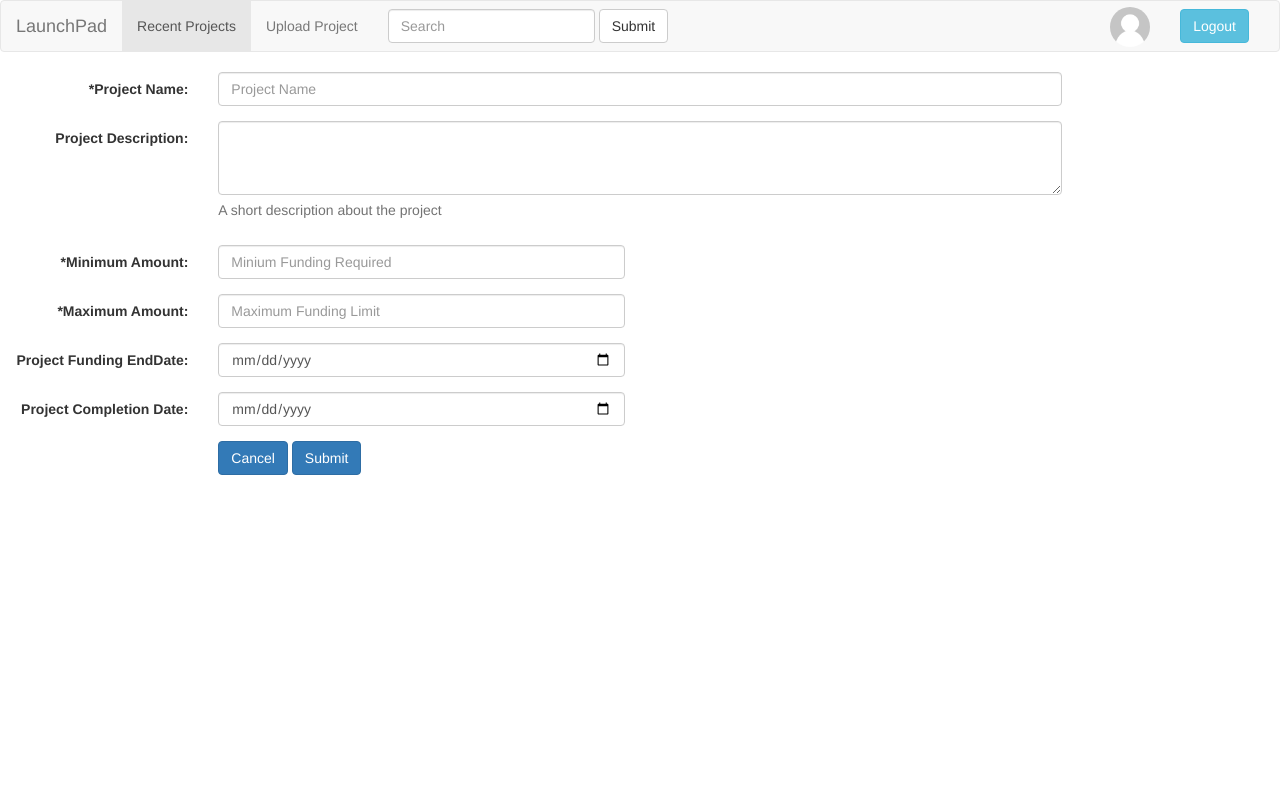
After one commit to kevallakhani95/LaunchPad, a PHP site: page /upload.php in a window 1280 px wide. The commit adds this page. Shown: the top 785 px of the page. Run offline with PHP 8.4, Linux system fonts and the light colour scheme; the visitor is signed in with stand-in values (Sample User, id 1); tables that the repository leaves empty or names only in its code hold one stand-in row (values such as "Sample post"); some libraries are stand-ins or nearby versions.

Commit message:
upload projects done

```diff
--- a/navbar.php
+++ b/navbar.php
@@ -76,7 +76,7 @@ if(isset($_POST['bnsubmit']))
     <div class="collapse navbar-collapse" id="bs-example-navbar-collapse-2">
       <ul class="nav navbar-nav">
         <li class="active"><a href="#">Recent Projects <span class="sr-only">(current)</span></a></li>
-        <li><a href="#">Upload Project</a></li>
+        <li><a href="upload.php">Upload Project</a></li>
         <!-- <li class="dropdown">
           <a href="#" class="dropdown-toggle" data-toggle="dropdown" role="button" aria-expanded="false">Dropdown <span class="caret"></span></a>
           <ul class="dropdown-menu" role="menu">
--- /dev/null
+++ b/upload.php
@@ -0,0 +1,120 @@
+<?php
+  ini_set('mysql.connect_timeout', 300);
+  ini_set('default_socket_timeout', 300);
+  error_reporting(0);
+?>
+<html style="overflow-x: hidden">
+<head>
+  <meta charset="utf-8">
+    <meta http-equiv="X-UA-Compatible" content="IE=edge">
+    <meta name="viewport" content="width=device-width, initial-scale=1">
+    <!-- The above 3 meta tags *must* come first in the head; any other head content must come *after* these tags -->
+    <title>LauchPad</title>
+
+    <!-- Bootstrap -->
+    <link href="css/bootstrap.css" rel="stylesheet">
+    <link href="https://maxcdn.bootstrapcdn.com/bootswatch/3.3.7/flatly/bootstrap.min.css" rel="stylesheet" integrity="sha384-+ENW/yibaokMnme+vBLnHMphUYxHs34h9lpdbSLuAwGkOKFRl4C34WkjazBtb7eT" crossorigin="anonymous">
+
+   <script src="http://code.jquery.com/jquery-1.11.0.min.js"></script>
+   <script src="http://code.jquery.com/jquery-migrate-1.2.1.min.js"></script>
+   <script src="//maxcdn.bootstrapcdn.com/bootstrap/3.2.0/js/bootstrap.min.js"></script>
+
+</head>
+
+<body>
+
+<?php
+  session_start();
+
+  require "navbar.php";
+  require "db_conn.php";
+
+
+  $usrName = $_SESSION['user_session'];
+
+  if(isset($_POST['btncancel']))
+  {
+      header("Location: home.php");
+  }
+
+  if(isset($_POST['btnsubmit']))
+  {
+      $pname = $_POST['projname'];
+      $pdesc = $_POST['projdesc'];
+      $pminamt = $_POST['minamt'];
+      $pmaxamt = $_POST['maxamt'];
+      $penddate = $_POST['penddate'];
+      $pcompdate = $_POST['pcompdate'];
+
+      // echo $pname."".$pdesc."".$pminamt."".$pmaxamt."".$penddate."".$pcompdate;
+
+        $sqlquery = "insert into projects values('$pname', '$usrName', '$pdesc', '$pminamt', '$pmaxamt', '$penddate', '$pcompdate', 'Funding', now())";
+        $result = $conn->query($sqlquery);
+
+       echo '<div class="alert alert-dismissible alert-success" style = "margin-top:-22px">
+        <button type="button" class="close" data-dismiss="alert">&times;</button>
+        <strong>Well done!</strong> Your project has been successfully added</a>.
+        </div>';
+
+  }
+?>
+
+
+  <form method="post" class="form-horizontal">
+  <fieldset>
+    <div class="form-group">
+      <label for="projectName" class="col-lg-2 control-label">*Project Name:</label>
+      <div class="col-lg-8">
+        <input type="text" class="form-control" name="projname" placeholder="Project Name" required>
+      </div>
+    </div>
+
+    <div class="form-group">
+      <label for="textArea" class="col-lg-2 control-label">Project Description:</label>
+      <div class="col-lg-8">
+        <textarea class="form-control" rows="3" name="projdesc"></textarea>
+        <span class="help-block">A short description about the project</span>
+      </div>
+    </div>
+
+    <div class="form-group">
+      <label for="contact" class="col-lg-2 control-label">*Minimum Amount:</label>
+      <div class="col-lg-4">
+        <input type="number" class="form-control" name="minamt" placeholder="Minium Funding Required" required>
+      </div>
+    </div>
+
+    <div class="form-group">
+      <label for="contact" class="col-lg-2 control-label">*Maximum Amount:</label>
+      <div class="col-lg-4">
+        <input type="number" class="form-control" name="maxamt" placeholder="Maximum Funding Limit" required>
+      </div>
+    </div>
+
+    <div class="form-group">
+      <label for="contact" class="col-lg-2 control-label">Project Funding EndDate:</label>
+      <div class="col-lg-4">
+        <input type="date" class="form-control" name="penddate" required>
+      </div>
+    </div>
+
+     <div class="form-group">
+      <label for="contact" class="col-lg-2 control-label">Project Completion Date:</label>
+      <div class="col-lg-4">
+        <input type="date" class="form-control" name="pcompdate" required>
+      </div>
+    </div>
+
+
+    <div class="form-group">
+      <div class="col-lg-8 col-lg-offset-2">
+        <button type="submit" class="btn btn-primary" name="btncancel" formnovalidate>Cancel</button>
+        <button type="submit" class="btn btn-primary" name="btnsubmit">Submit</button>
+      </div>
+    </div>
+  </fieldset>
+  </form>
+
+
+  </body>
+</html>
```
